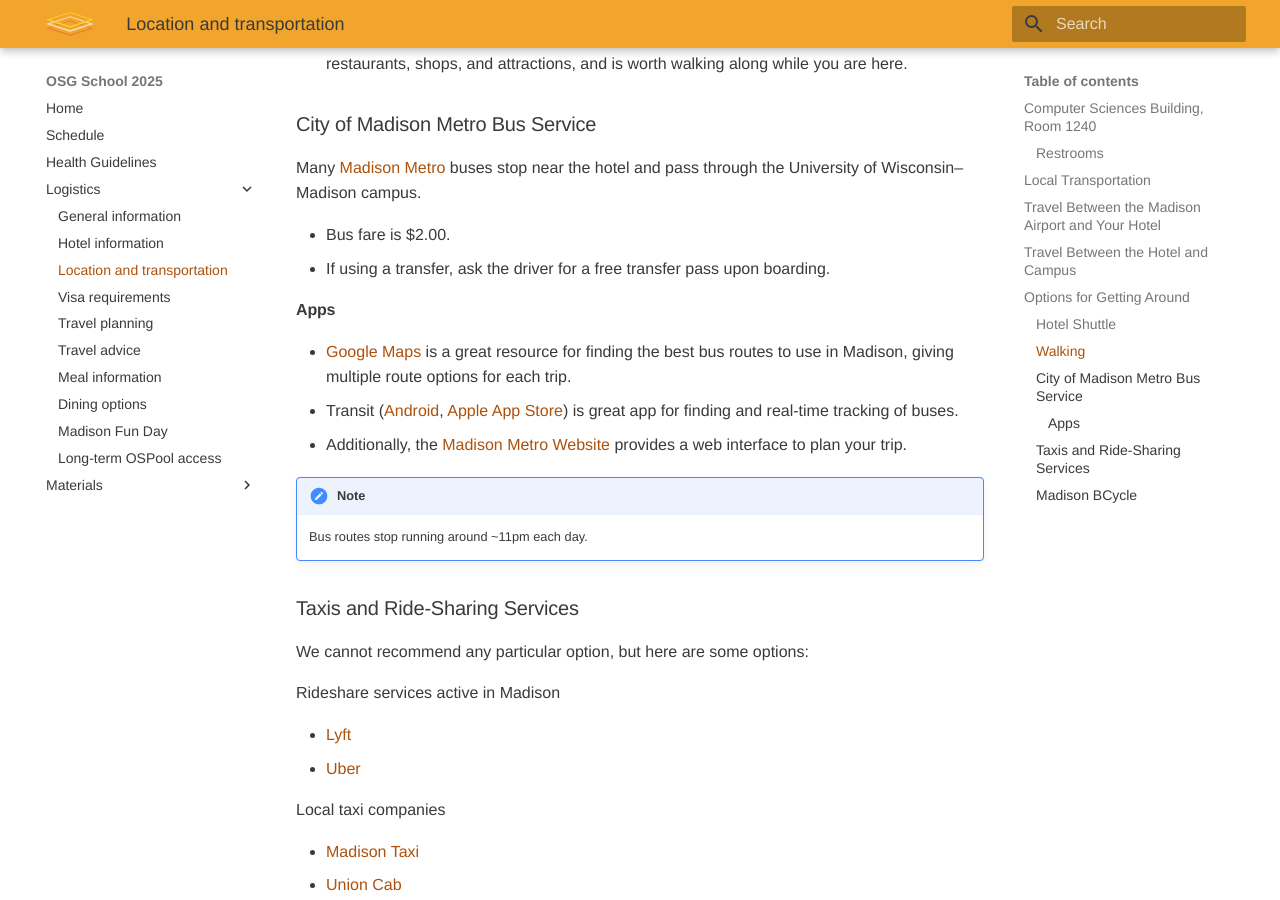
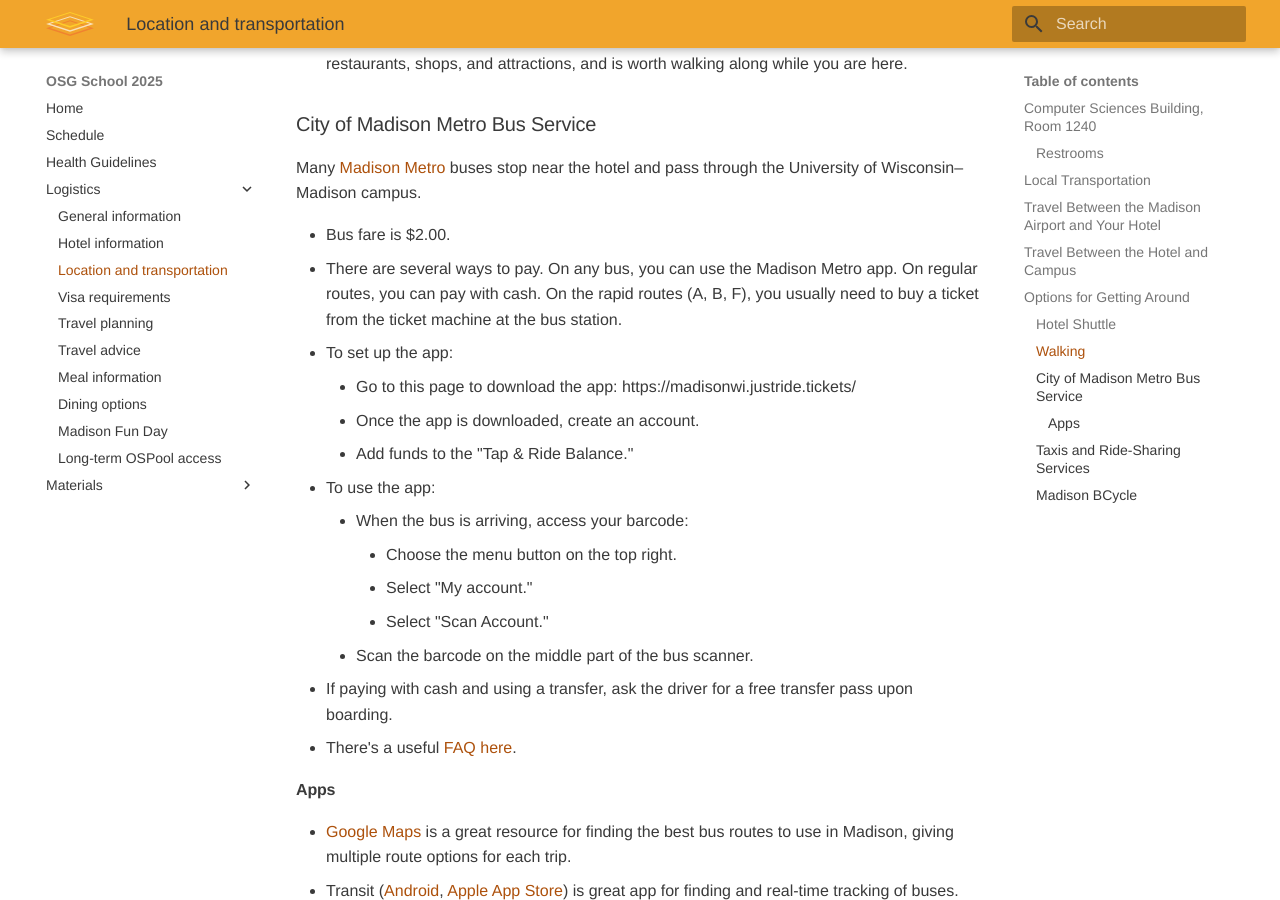
Before and after one commit to osg-htc/school-2025, an MkDocs documentation site: the page built from docs/logistics/location.md, in a window 1280 px wide and 900 px high, scrolled down 1990 px. Built offline with MkDocs 1.6.1 and Material for MkDocs 9.7.7, drawn with Linux system fonts in a browser that asks for light colours.

Commit message:
adding bus fare details

```diff
--- a/docs/logistics/location.md
+++ b/docs/logistics/location.md
@@ -77,7 +77,22 @@
 pass through the University of Wisconsin&ndash;Madison campus.
 
 * Bus fare is $2.00.
-* If using a transfer, ask the driver for a free transfer pass upon boarding.
+* There are several ways to pay. On any bus, you can use the Madison Metro app.
+On regular routes, you can pay with cash. On the
+rapid routes (A, B, F), you usually need to buy a ticket from the ticket machine
+at the bus station.
+* To set up the app:
+	* Go to this page to download the app: https://madisonwi.justride.tickets/
+	* Once the app is downloaded, create an account.
+	* Add funds to the "Tap & Ride Balance."
+* To use the app:
+	* When the bus is arriving, access your barcode:
+		* Choose the menu button on the top right.
+		* Select "My account."
+		* Select "Scan Account."
+	* Scan the barcode on the middle part of the bus scanner.
+* If paying with cash and using a transfer, ask the driver for a free transfer pass upon boarding.
+* There's a useful [FAQ here](https://www.cityofmadison.com/metro/fares/fast-fares).
 
 #### Apps
 * [Google Maps](https://maps.google.com) is a great resource for finding the best bus routes to use in Madison, giving multiple route options for each trip.
```
